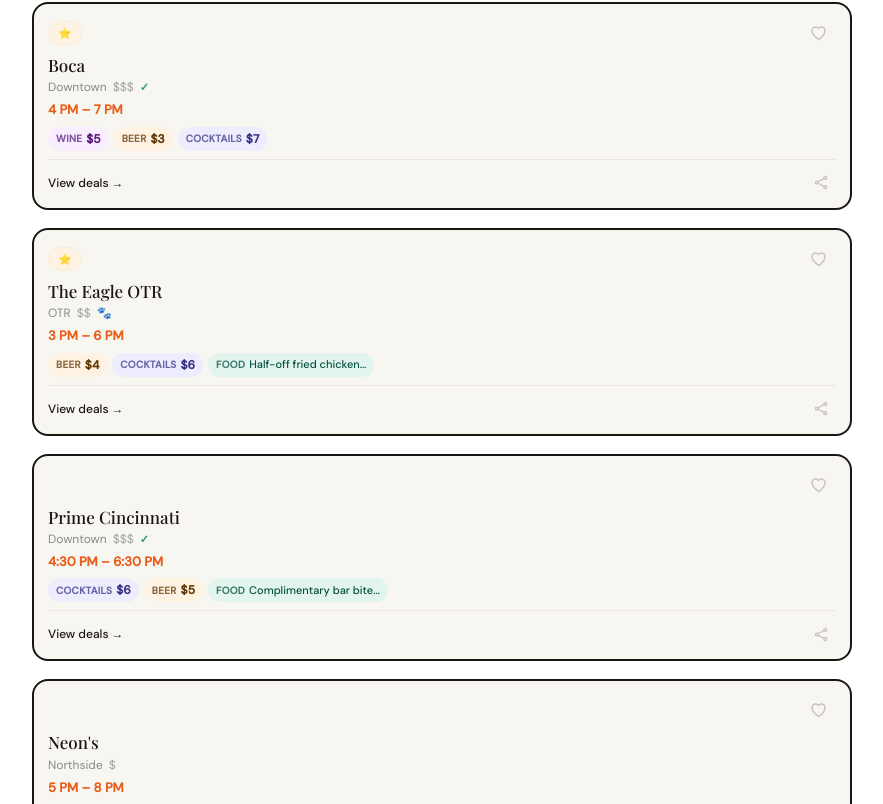
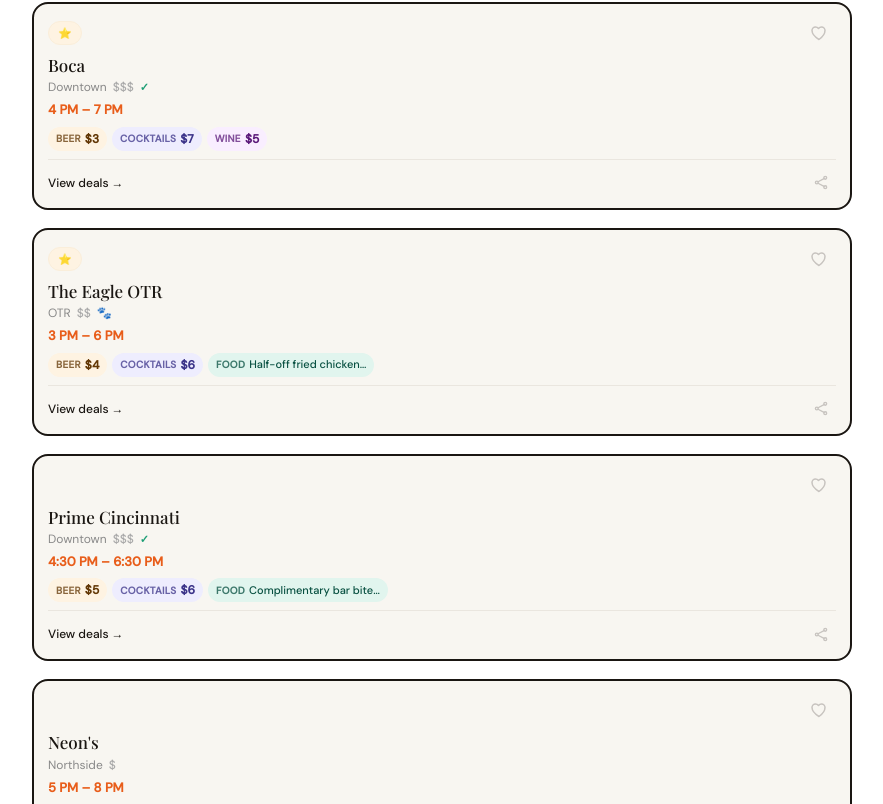
Before and after one commit to appyhour1/HappyHour, a React (Create React App) app: page / in a window 1280 px wide. Shown: the part 896-1700 px from the top of the page, without its empty margins (198-1081 px from the left). Built offline with nearby package versions, Linux system fonts and the light colour scheme; no server answers; the database is empty.

Commit message:
Add files via upload

```diff
--- a/src/components/VenueCard.tsx
+++ b/src/components/VenueCard.tsx
@@ -54,7 +54,10 @@ export const VenueCard = memo(function VenueCard({
   })()
 
   const bestSchedule = venueStatus?.schedule ?? schedules[0]
-  const topDeals = (bestSchedule?.deals ?? []).slice(0, 4)
+  const DEAL_ORDER = ['beer', 'cocktail', 'food', 'wine', 'general']
+  const topDeals = [...(bestSchedule?.deals ?? [])]
+    .sort((a, b) => DEAL_ORDER.indexOf(a.type) - DEAL_ORDER.indexOf(b.type))
+    .slice(0, 4)
   const vis = venueStatus ? STATUS_VISUALS[venueStatus.status] : null
 
   // Deal expiry warning — show if last verified > 30 days ago
```
